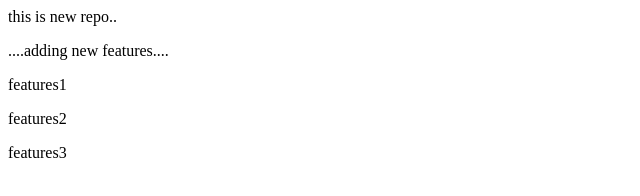
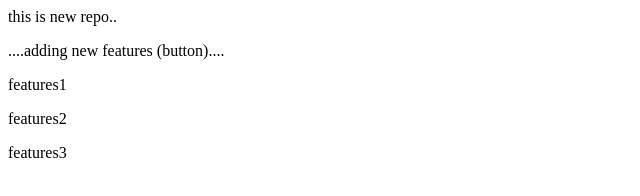
Before and after one commit to iamavi27/localrepo, a plain HTML site: page index.html in a window 1280 px wide. Shown: the full height of the page, 0-640 px from the left. Drawn offline with Linux system fonts and the light colour scheme.

```diff
--- a/index.html
+++ b/index.html
@@ -1,5 +1,5 @@
 <p> this is new repo..</p>
-<p>....adding new features....</p>
+<p>....adding new features (button)....</p>
 <p> features1 </p>
 <p> features2 </p>
 <p> features3 </p>
```
